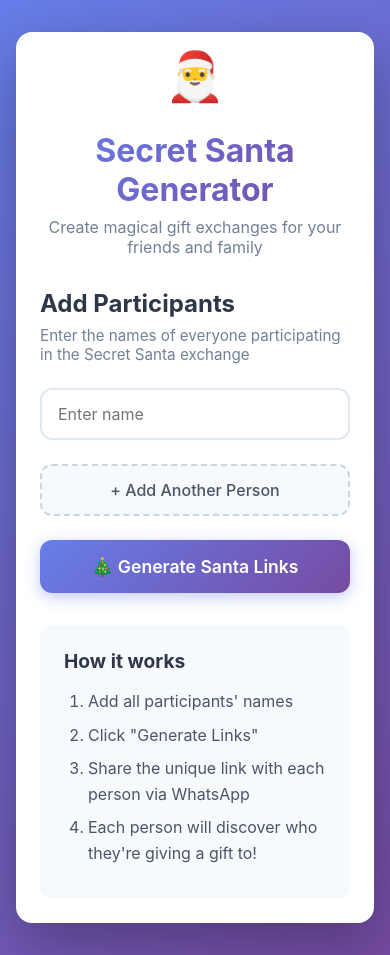
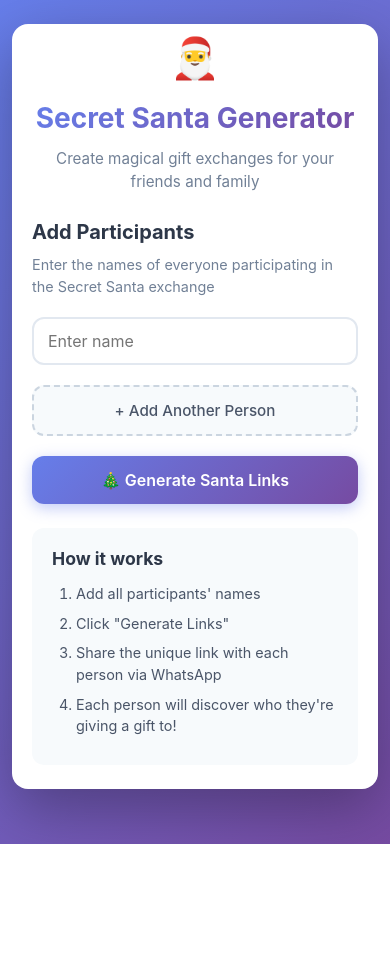
Before and after one commit to Banegasn/secret-santa, an Angular app: page / in a window 390 px wide. After the commit the page ends 844 px from the top, so only its background shows below. Built offline with nearby package versions, Linux system fonts and the light colour scheme.

Commit message:
mobile adjustmetns

```diff
--- a/src/app/components/home/home.component.css
+++ b/src/app/components/home/home.component.css
@@ -53,6 +53,7 @@
   font-weight: 700;
   color: #1a202c;
   margin: 0 0 0.5rem 0;
+  line-height: 1.2;
   background: linear-gradient(135deg, #667eea 0%, #764ba2 100%);
   -webkit-background-clip: text;
   -webkit-text-fill-color: transparent;
@@ -239,20 +240,130 @@
 }
 
 @media (max-width: 640px) {
+  .home-container {
+    padding: 1rem 0.75rem;
+    min-height: 100vh;
+    align-items: flex-start;
+    padding-top: 1.5rem;
+  }
+
   .content-wrapper {
-    padding: 1.5rem;
+    padding: 1.5rem 1.25rem;
     border-radius: 16px;
+    margin: 0;
+  }
+
+  .header {
+    margin-bottom: 1.5rem;
   }
 
   .header h1 {
-    font-size: 2rem;
+    font-size: 1.75rem;
+    line-height: 1.3;
+    margin-bottom: 0.75rem;
+    word-wrap: break-word;
   }
 
   .santa-icon {
-    font-size: 3rem;
+    font-size: 2.5rem;
+    margin-bottom: 0.75rem;
+    line-height: 1;
   }
 
   .subtitle {
+    font-size: 0.95rem;
+    line-height: 1.5;
+    padding: 0 0.5rem;
+  }
+
+  .form-container {
+    margin-bottom: 1.5rem;
+  }
+
+  .form-header {
+    margin-bottom: 1.25rem;
+  }
+
+  .form-header h2 {
+    font-size: 1.25rem;
+    line-height: 1.4;
+  }
+
+  .form-header p {
+    font-size: 0.9rem;
+    line-height: 1.5;
+  }
+
+  .error-message {
+    padding: 0.875rem;
+    font-size: 0.9rem;
+    margin-bottom: 1.25rem;
+  }
+
+  .names-list {
+    gap: 0.875rem;
+    margin-bottom: 1.25rem;
+  }
+
+  .name-input {
     font-size: 1rem;
+    padding: 0.75rem 0.875rem;
+    min-height: 44px; /* Better touch target */
+  }
+
+  .remove-btn {
+    width: 40px;
+    height: 40px;
+    font-size: 1.1rem;
+    min-width: 40px; /* Better touch target */
+  }
+
+  .add-btn {
+    padding: 0.875rem;
+    font-size: 0.95rem;
+    margin-bottom: 1.25rem;
+    min-height: 44px;
+  }
+
+  .generate-btn {
+    font-size: 1rem;
+    padding: 0.875rem;
+    min-height: 48px;
+  }
+
+  .info-section {
+    padding: 1.25rem;
+    margin-top: 1.5rem;
+  }
+
+  .info-section h3 {
+    font-size: 1.1rem;
+    margin-bottom: 0.875rem;
+  }
+
+  .info-section li {
+    font-size: 0.9rem;
+    margin-bottom: 0.5rem;
+    line-height: 1.5;
   }
 }
+
+/* Extra small devices */
+@media (max-width: 375px) {
+  .home-container {
+    padding: 0.75rem 0.5rem;
+    padding-top: 1rem;
+  }
+
+  .content-wrapper {
+    padding: 1.25rem 1rem;
+  }
+
+  .header h1 {
+    font-size: 1.5rem;
+  }
+
+  .santa-icon {
+    font-size: 2rem;
+  }
+}
--- a/src/app/components/results/results.component.css
+++ b/src/app/components/results/results.component.css
@@ -53,6 +53,7 @@
   font-weight: 700;
   color: #1a202c;
   margin: 0 0 0.5rem 0;
+  line-height: 1.2;
   background: linear-gradient(135deg, #667eea 0%, #764ba2 100%);
   -webkit-background-clip: text;
   -webkit-text-fill-color: transparent;
@@ -211,28 +212,126 @@
 }
 
 @media (max-width: 640px) {
+  .results-container {
+    padding: 1rem 0.75rem;
+    align-items: flex-start;
+    padding-top: 1.5rem;
+  }
+
   .content-wrapper {
-    padding: 1.5rem;
+    padding: 1.5rem 1.25rem;
     border-radius: 16px;
+    margin: 0;
+  }
+
+  .header {
+    margin-bottom: 1.5rem;
   }
 
   .header h1 {
+    font-size: 1.75rem;
+    line-height: 1.3;
+    margin-bottom: 0.75rem;
+    word-wrap: break-word;
+  }
+
+  .success-icon {
+    font-size: 2.5rem;
+    margin-bottom: 0.75rem;
+    line-height: 1;
+  }
+
+  .subtitle {
+    font-size: 0.95rem;
+    line-height: 1.5;
+    padding: 0 0.5rem;
+  }
+
+  .links-container {
+    gap: 1.25rem;
+    margin-bottom: 1.5rem;
+  }
+
+  .link-card {
+    padding: 1.25rem 1rem;
+  }
+
+  .participant-info {
+    flex-wrap: wrap;
+    gap: 0.375rem;
+  }
+
+  .participant-name {
+    font-size: 1.1rem;
+    word-wrap: break-word;
+  }
+
+  .url-container {
+    gap: 0.5rem;
+    margin-bottom: 0.875rem;
+  }
+
+  .url-input {
+    font-size: 0.7rem;
+    padding: 0.75rem 0.875rem;
+    min-height: 44px;
+  }
+
+  .copy-btn {
+    width: 44px;
+    height: 44px;
+    font-size: 1.1rem;
+    min-width: 44px;
+    flex-shrink: 0;
+  }
+
+  .whatsapp-btn {
+    font-size: 0.95rem;
+    padding: 0.75rem;
+    min-height: 44px;
+  }
+
+  .whatsapp-btn svg {
+    width: 18px;
+    height: 18px;
+  }
+
+  .start-over-btn {
+    font-size: 0.95rem;
+    padding: 0.75rem;
+    min-height: 44px;
+  }
+
+  .info-section {
+    padding: 1.25rem;
+  }
+
+  .info-section p {
+    font-size: 0.9rem;
+    line-height: 1.5;
+  }
+}
+
+/* Extra small devices */
+@media (max-width: 375px) {
+  .results-container {
+    padding: 0.75rem 0.5rem;
+    padding-top: 1rem;
+  }
+
+  .content-wrapper {
+    padding: 1.25rem 1rem;
+  }
+
+  .header h1 {
+    font-size: 1.5rem;
+  }
+
+  .success-icon {
     font-size: 2rem;
   }
 
-  .success-icon {
-    font-size: 3rem;
-  }
-
-  .subtitle {
-    font-size: 1rem;
-  }
-
-  .link-card {
-    padding: 1.25rem;
-  }
-
   .url-input {
-    font-size: 0.8rem;
+    font-size: 0.65rem;
   }
 }
--- a/src/app/components/reveal/reveal.component.css
+++ b/src/app/components/reveal/reveal.component.css
@@ -16,6 +16,12 @@
   padding: 3rem 2.5rem;
   animation: fadeIn 0.5s ease-in;
   text-align: center;
+}
+
+@media (max-width: 640px) {
+  .content-wrapper {
+    padding: 2rem 1.5rem;
+  }
 }
 
 @keyframes fadeIn {
@@ -112,6 +118,7 @@
   font-weight: 700;
   color: #1a202c;
   margin: 0 0 1.5rem 0;
+  line-height: 1.2;
   background: linear-gradient(135deg, #667eea 0%, #764ba2 100%);
   -webkit-background-clip: text;
   -webkit-text-fill-color: transparent;
@@ -207,32 +214,130 @@
 }
 
 @media (max-width: 640px) {
+  .reveal-container {
+    padding: 1rem 0.75rem;
+    align-items: flex-start;
+    padding-top: 1.5rem;
+  }
+
   .content-wrapper {
-    padding: 2rem 1.5rem;
+    padding: 1.75rem 1.25rem;
+    border-radius: 16px;
+    margin: 0;
+  }
+
+  .reveal-content h1 {
+    font-size: 1.75rem;
+    line-height: 1.3;
+    margin-bottom: 1.25rem;
+    word-wrap: break-word;
+  }
+
+  .celebration-icon {
+    font-size: 3rem;
+    margin-bottom: 0.75rem;
+    line-height: 1;
+  }
+
+  .greeting {
+    font-size: 1.1rem;
+    margin-bottom: 1.5rem;
+    line-height: 1.5;
+    padding: 0 0.5rem;
+  }
+
+  .reveal-name {
+    font-size: 1.75rem;
+    line-height: 1.3;
+    word-wrap: break-word;
+  }
+
+  .reveal-box {
+    padding: 1.5rem 1.25rem;
+    margin: 1.5rem 0;
     border-radius: 16px;
   }
 
-  .reveal-content h1 {
-    font-size: 2rem;
-  }
-
-  .celebration-icon {
-    font-size: 4rem;
-  }
-
-  .reveal-name {
-    font-size: 2rem;
-  }
-
-  .reveal-box {
-    padding: 2rem 1.5rem;
+  .reveal-label {
+    font-size: 0.85rem;
+    margin-bottom: 0.75rem;
+    line-height: 1.4;
   }
 
   .message-box {
     padding: 1.25rem;
+    margin: 1.5rem 0;
   }
 
   .message-box p {
+    font-size: 0.95rem;
+    margin: 0.6rem 0;
+    line-height: 1.5;
+  }
+
+  .create-btn {
     font-size: 1rem;
+    padding: 0.875rem;
+    margin-top: 1.25rem;
+    min-height: 48px;
+  }
+
+  .error-icon {
+    font-size: 3rem;
+    margin-bottom: 0.75rem;
+  }
+
+  .error-state h1 {
+    font-size: 1.75rem;
+    line-height: 1.3;
+  }
+
+  .error-state p {
+    font-size: 1rem;
+    line-height: 1.5;
+    padding: 0 0.5rem;
+  }
+
+  .loading-state {
+    padding: 1.5rem;
+  }
+
+  .loading-state p {
+    font-size: 1rem;
+    line-height: 1.5;
+  }
+
+  .spinner-large {
+    width: 50px;
+    height: 50px;
+    margin-bottom: 1.25rem;
   }
 }
+
+/* Extra small devices */
+@media (max-width: 375px) {
+  .reveal-container {
+    padding: 0.75rem 0.5rem;
+    padding-top: 1rem;
+  }
+
+  .content-wrapper {
+    padding: 1.5rem 1rem;
+  }
+
+  .reveal-content h1 {
+    font-size: 1.5rem;
+  }
+
+  .celebration-icon {
+    font-size: 2.5rem;
+  }
+
+  .reveal-name {
+    font-size: 1.5rem;
+  }
+
+  .reveal-box {
+    padding: 1.25rem 1rem;
+  }
+}
```
